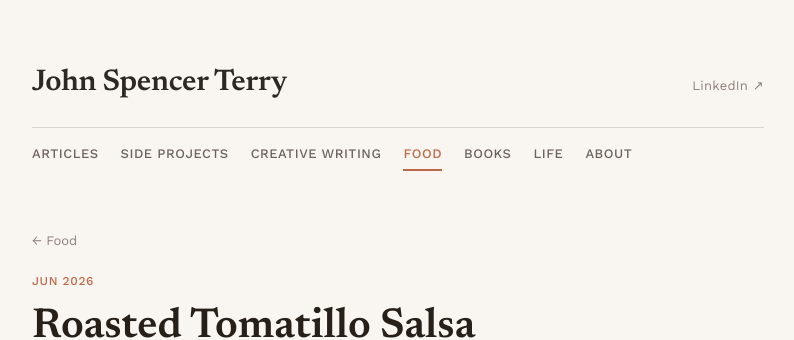
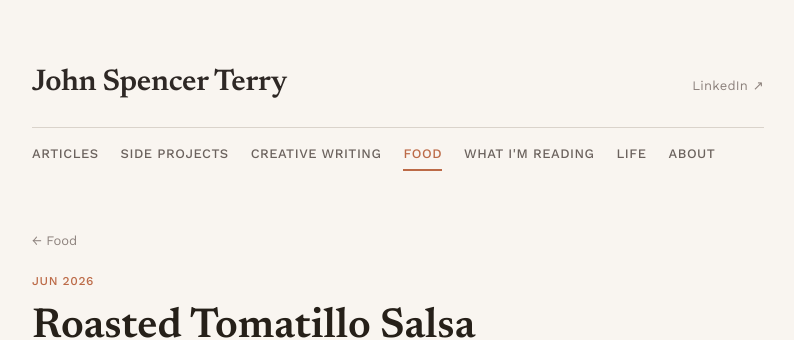
Before and after one commit to JohnSpencerTerry/wb, a Jekyll site: the page built from _food/roasted-tomatillo-salsa.md, in a window 1280 px wide. Shown: the top 340 px of the page, without its empty margins (242-1036 px from the left). Built offline with Jekyll 4.4.1, drawn with Linux system fonts in a browser that asks for light colours.

Commit message:
change title

```diff
--- a/_layouts/default.html
+++ b/_layouts/default.html
@@ -44,7 +44,7 @@
         <a href="/side-projects/" {% if nav_key == "side-projects" %}class="active"{% endif %}>Side Projects</a>
         <a href="/creative-writing/" {% if nav_key == "creative-writing" %}class="active"{% endif %}>Creative Writing</a>
         <a href="/food/" {% if nav_key == "food" %}class="active"{% endif %}>Food</a>
-        <a href="/book-reviews/" {% if nav_key == "books" %}class="active"{% endif %}>Books</a>
+        <a href="/book-reviews/" {% if nav_key == "books" %}class="active"{% endif %}>What I'm Reading</a>
         <a href="/life/" {% if nav_key == "life" %}class="active"{% endif %}>Life</a>
         <!-- <a href="/photos/">Photos</a> -->
         <a href="/about/" {% if nav_key == "about" %}class="active"{% endif %}>About</a>
--- a/_layouts/post.html
+++ b/_layouts/post.html
@@ -9,7 +9,7 @@ layout: default
     {% assign back_label = "Life" %}
   {% elsif page.category == "Book Reviews" %}
     {% assign back_url = "/book-reviews/" %}
-    {% assign back_label = "Books" %}
+    {% assign back_label = "What I'm Reading" %}
   {% else %}
     {% assign back_url = "/articles/" %}
     {% assign back_label = "Articles" %}
```
